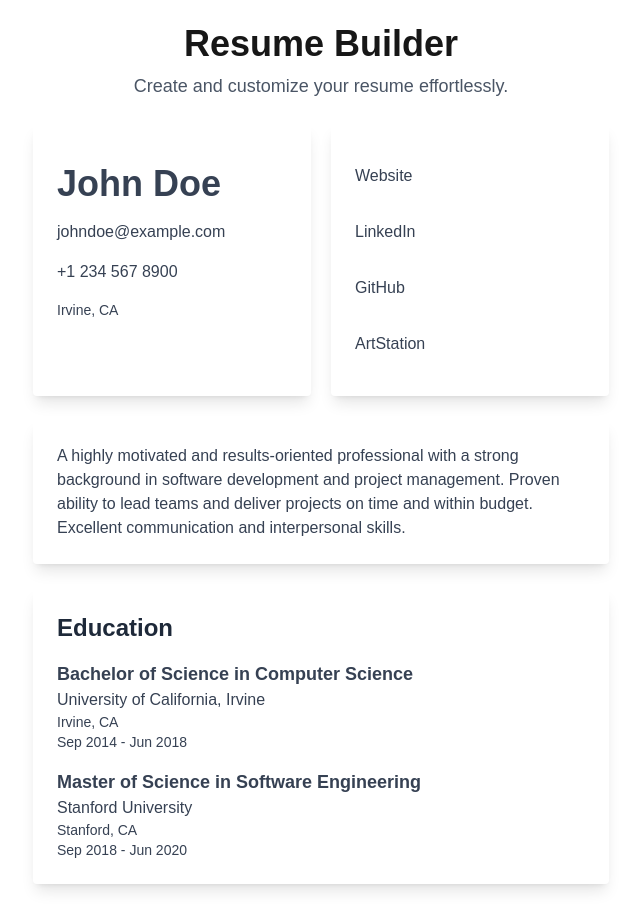
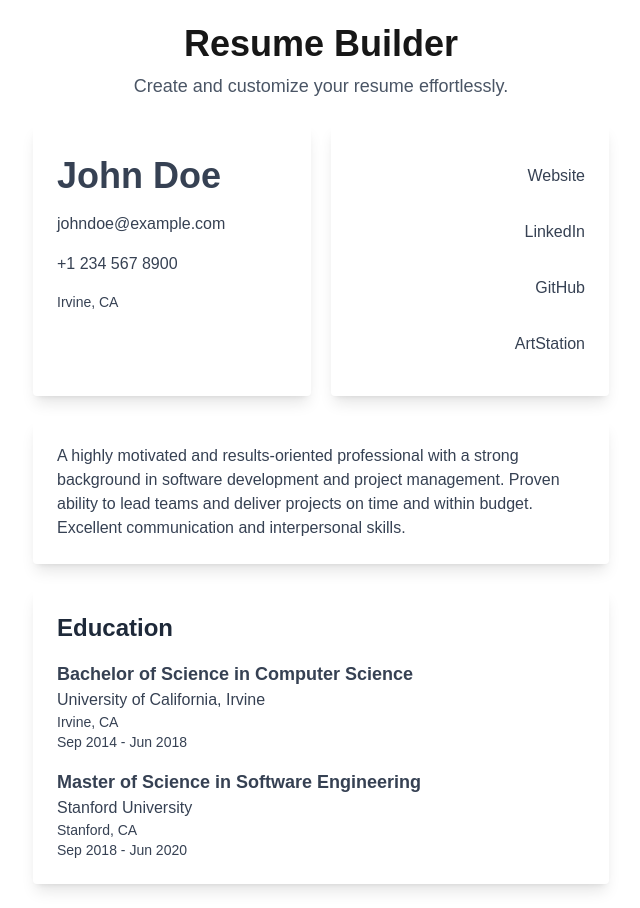
Before and after one commit to KiwiFunk/resume-builder, a Next.js app in the folder resume-app/: page / in a window 1280 px wide. Shown: the whole page, without its empty margins (319-959 px from the left). Built offline with nearby package versions, Linux system fonts and the light colour scheme.

Commit message:
Updated socials component to allow classes to be added as a prop

```diff
--- a/resume-app/src/app/page.js
+++ b/resume-app/src/app/page.js
@@ -9,15 +9,20 @@ export default function Home() {
     <main className="flex flex-col items-center justify-center min-h-screen p-6">
       <h1 className="text-4xl font-bold">Resume Builder</h1>
       <p className="text-lg text-gray-600 mt-2">Create and customize your resume effortlessly.</p>
+
+      <section>
         <div className="w-full max-w-xl flex flex-row gap-5">
           <ContactInformation data={data}/>
-        <Socials data={data}/>
+
+          {/* We want to pass classes into the component to allow for multiple template layouts */}
+          <Socials data={data} classes="justify-end"/>
         </div>
 
         {/* Resume Summary Paragraph */}
         <div className="mt-6 p-6 bg-white rounded shadow-lg w-full max-w-xl">
           <p className="text-gray-700">{data.summary}</p>
         </div>
+      </section>
 
       <Education data={data}/>
     </main>
--- a/resume-app/src/components/ContactInformation.js
+++ b/resume-app/src/components/ContactInformation.js
@@ -4,7 +4,7 @@ export default function ContactInformation({ data }) {
 
   return (
     <div className="mt-6 p-6 bg-white rounded shadow-lg w-full max-w-xl">
-      <p className="mt-4 text-gray-700 text-4xl font-bold">{data.name}</p>
+      <p className="mt-2 text-gray-700 text-4xl font-bold">{data.name}</p>
       <p className="mt-4 text-gray-700">{data.email || "email@service.com"}</p>
       <p className="mt-4 text-gray-700">{data.phone || "+00 123 4567"}</p>
       <p className="mt-4 text-gray-700 text-sm">{data.location || "Location, CA"}</p>
--- a/resume-app/src/components/Socials.js
+++ b/resume-app/src/components/Socials.js
@@ -1,12 +1,12 @@
 "use client";   // Enables React hooks in Next.js 13+
 
-export default function Socials({ data }) {
+export default function Socials({ data, classes }) {
 
   return (
     <div className="mt-6 p-6 bg-white rounded shadow-lg w-full max-w-xl">
       {/* Map the social media objects (object, index value) */}
       {data.socials.map((social, index) => (
-        <div key={index} className="flex items-center mt-4">
+        <div key={index} className={`flex items-center mt-4 ${classes}`}>
           <a href={social.url} target="_blank" rel="noopener noreferrer">
             <p className="mb-4 text-gray-700">{social.platform}</p>
           </a>
```
Lines whose indentation alone changed are shown as unchanged.
